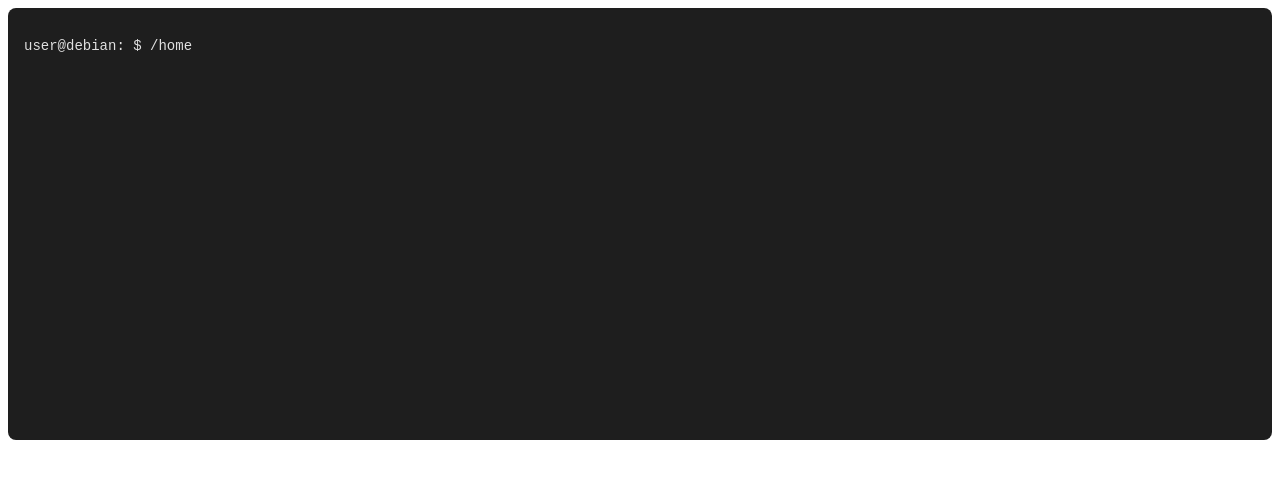
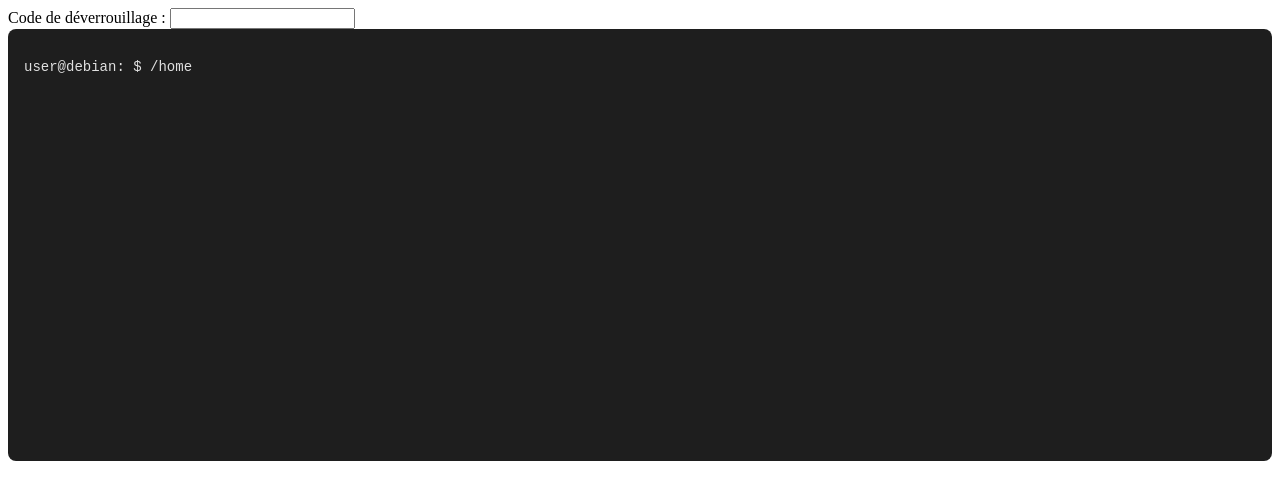
Before and after one commit to Tatiana-Juin/terminal-emulator-game, a React (Vite) app: page / in a window 1280 px wide. Shown: the top 500 px of the page. Built offline with nearby package versions, Linux system fonts and the light colour scheme.

Commit message:
Maintenant quand tu rentre le texte , le code ca fonctionne

```diff
--- a/src/Terminal.jsx
+++ b/src/Terminal.jsx
@@ -1,4 +1,4 @@
-import { useReducer,useRef,useEffect } from "react"
+import { useReducer, useRef, useEffect, useState } from "react"
 // chemin pour le premier niveau
 const filesystem={
   type:"dir",
@@ -70,6 +70,7 @@ function resolvePath(fs,currentPath,target){
 const initialState = {
   currentPath: ["home"],
   history:[],
+  isWon:false
 }
 
 function terminalReducer(state,action){
@@ -84,6 +85,11 @@ function terminalReducer(state,action){
         return{
           ...state,
           currentPath:action.payload,
+        }
+      case "WIN_LEVEL":
+        return{
+          ...state,
+          isWon:true
         }
       default :
         return state;
@@ -195,11 +201,16 @@ function executeCommand(commandLine,state){
     }
   }
 
+  function checkWin(commandLine) {
+    return commandLine.trim() === "7291";
+  }
+
 
 export default function Terminal() {
   const [state, dispatch] = useReducer(terminalReducer, initialState);
   const inputRef = useRef(null);
   const bottomRef = useRef(null);
+  const [codeInput,setCodeInput] = useState("");
   // pour garder le focus sur input
   useEffect(() => {
     inputRef.current?.focus();
@@ -209,6 +220,7 @@ export default function Terminal() {
    useEffect(() => {
     bottomRef.current?.scrollIntoView({ behavior: "smooth" });
   }, [state.history]);
+
 
   // fonction pour la saisie du texte
   function handleKeyDown(e){
@@ -237,7 +249,29 @@ export default function Terminal() {
     e.target.value ="";
   }
 
+      // Fonction pour le code a saisir
+    function handleCodeSubmit(e) {
+      if (e.key !== "Enter") return;
+      if (checkWin(codeInput)) {
+        dispatch({ type: "WIN_LEVEL" });
+      }
+    }
+
   return (
+    <>
+    <div>
+        <label>Code de déverrouillage : </label>
+        <input
+          type="text"
+          value={codeInput}
+          onChange={(e) => setCodeInput(e.target.value)}
+          onKeyDown={handleCodeSubmit}
+        />
+    </div>
+    {state.isWon && (
+      <p style={{color:"green"}}> Felicitation tu as réussi </p>
+    )}
+
     <div onClick={() => inputRef.current?.focus()}
       style={{
         background: "#1e1e1e",
@@ -278,6 +312,7 @@ export default function Terminal() {
           </div>
       <div ref={bottomRef}></div>
     </div>
+  </>
+  )
 
-  )
 }
```
